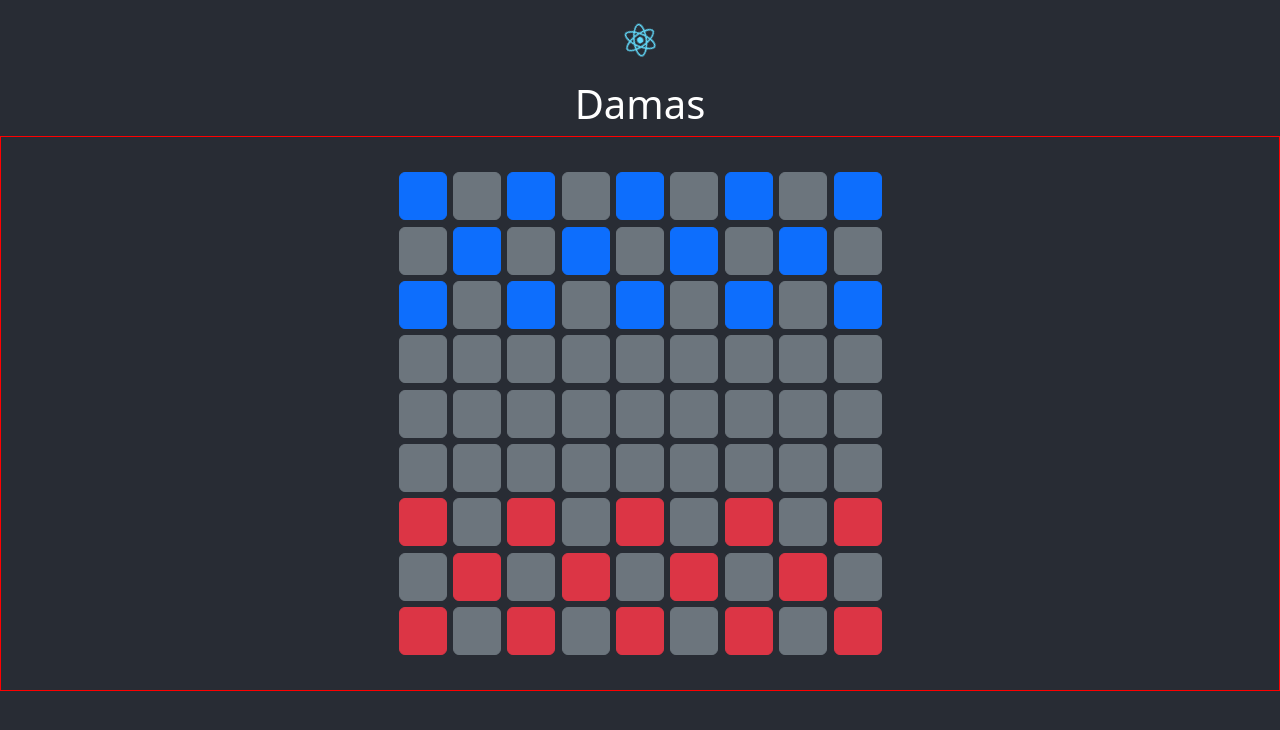
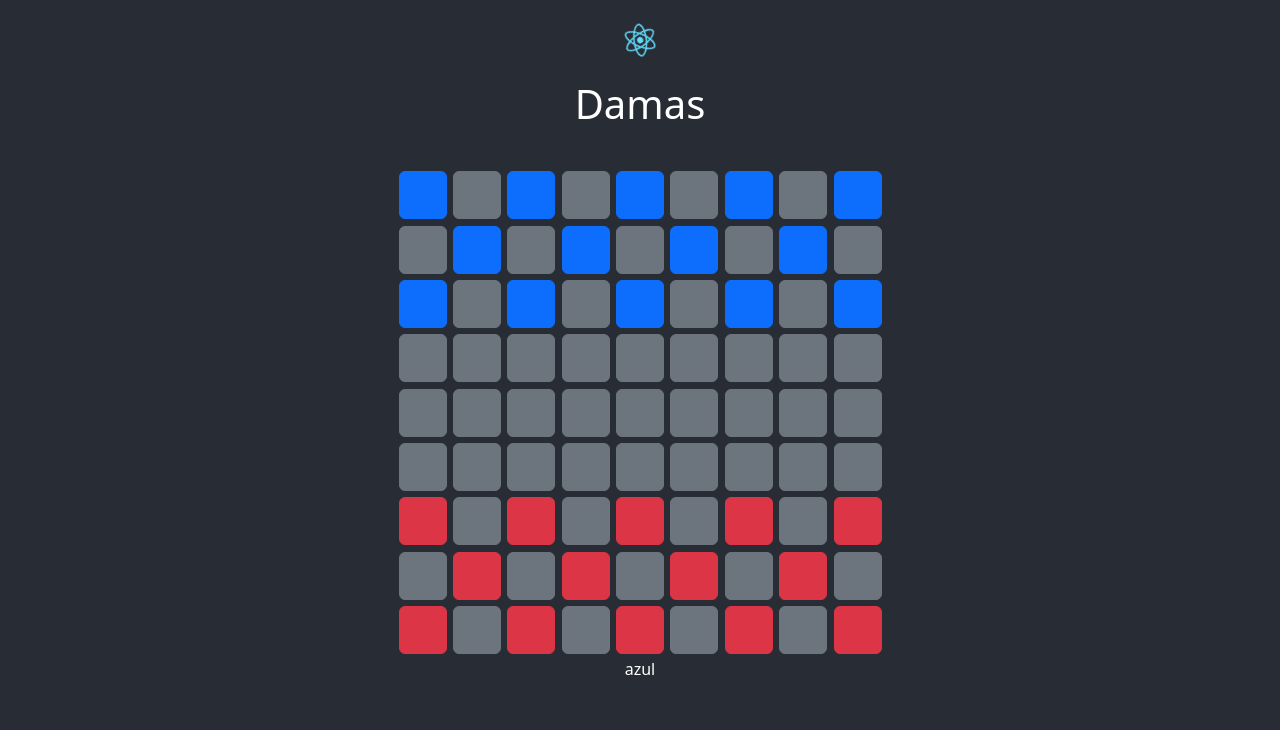
Before and after one commit to sandrocardona/dwec3trimestre, a React (Create React App) app in the folder REACT/damas/: page / in a window 1280 px wide. Shown: the top 730 px of the page. Built offline with nearby package versions, Linux system fonts and the light colour scheme.

Commit message:
30 Abril

```diff
--- a/REACT/damas/src/App.css
+++ b/REACT/damas/src/App.css
@@ -39,7 +39,6 @@
 
 .tablero{
   padding: 2rem;
-  border: 1px solid red;
 }
 
 @keyframes App-logo-spin {
--- a/REACT/damas/src/App.js
+++ b/REACT/damas/src/App.js
@@ -13,17 +13,13 @@ function Botonera(props) {
     for (let columna = 0; columna < tableroBase[fila].length; columna++) {
       let indiceAux = fila + columna + 2;
       let clave = [[fila],[columna]];
-      if(fila < 3 || fila > 5){
-        if(indiceAux %2 === 0)
-          if(fila < 3)
-            tableroAuxCol.push(<Button className='btnDama' onClick={() => props.handleClick(clave)} key={clave} color="primary"></Button>)
-          else
-            tableroAuxCol.push(<Button className='btnDama' onClick={() => props.handleClick(clave)} key={clave} color="danger"></Button>)
-        else
-          tableroAuxCol.push(<Button className='btnDama btnGris' key={clave} color="secondary"></Button>)
-      } else {
+
+      if(props.tablero[fila][columna]==1)
+        tableroAuxCol.push(<Button className='btnDama' onClick={() => props.handleClick(clave)} key={clave} color="primary"></Button>)
+      else if(props.tablero[fila][columna]==2)
+        tableroAuxCol.push(<Button className='btnDama' onClick={() => props.handleClick(clave)} key={clave} color="danger"></Button>)
+      else
         tableroAuxCol.push(<Button className='btnDama btnGris' key={clave} color="secondary"></Button>)
-      }
     }
 
     tableroAuxCol.push(<br key={"br" + fila}></br>)
@@ -50,25 +46,76 @@ class App extends Component {
                 [0,0,0,0,0,0,0,0,0],
                 [0,0,0,0,0,0,0,0,0],
               ],
-      jugador: 1,
+      jugador: "azul",
       fichaSeleccionada: false
     }
   }
 
-  click(e){
+  //Ficha Roja
+  moverArriba(){
     let fichaSeleccionadaAux = this.state.fichaSeleccionada;
     fichaSeleccionadaAux = !fichaSeleccionadaAux;
-    console.log("clickado: " + e)
+    console.log("mover arriba");
     console.log(fichaSeleccionadaAux)
 
-    if(fichaSeleccionadaAux){
-      if(e[0]<3){
+    this.setState({fichaSeleccionada:fichaSeleccionadaAux});
+  }
 
+  //Ficha azul
+  moverAbajo(){
+    let turno = this.state.jugador;
+    let nextTurn = "rojo";
+    let fichaSeleccionadaAux = this.state.fichaSeleccionada;
+    fichaSeleccionadaAux = !fichaSeleccionadaAux;
+
+    console.log("mover abajo");
+    console.log("turno de: " + turno);
+    console.log(fichaSeleccionadaAux)
+
+    this.setState({
+      fichaSeleccionada:fichaSeleccionadaAux,
+      jugador:nextTurn
+    });
+  }
+
+  click(e){
+    let copiaTablero = this.state.tablero.slice();
+
+    console.log("clickado: " + e)
+    console.log(this.state.tablero)
+
+/*       copiaTablero[e[0]][e[1]]=0 */
+      if(this.state.jugador=="azul" && copiaTablero[e[0]][e[1]]==1){
+        this.moverAbajo();
+      } else if(this.state.jugador=="azul" && copiaTablero[e[0]][e[1]]==2) {
+        this.moverArriba();
       }
-    }
 
-    this.setState({fichaSeleccionada:fichaSeleccionadaAux})
+    this.setState({
+      tablero:copiaTablero
+    })
   }
+
+  componentWillMount(){
+    let plantilla = this.state.tablero.slice();
+
+    for (let i = 0; i < plantilla.length; i++) {
+      for (let j = 0; j < plantilla[i].length; j++) {
+        let indiceAux = i + j + 2;
+        if(i < 3 || i > 5){
+          if(indiceAux %2 === 0)
+            if(i < 3)
+              plantilla[i][j]=1;
+            else
+              plantilla[i][j]=2;
+          else
+              plantilla[i][j]=0;
+        } else {
+          plantilla[i][j]=0;
+        }
+      }
+  }
+}
 
   render(){
     return (
@@ -79,6 +126,7 @@ class App extends Component {
         <h1>{this.state.titulo}</h1>
         <div className="tablero">
           <Botonera handleClick={(key) => this.click(key)} tablero={this.state.tablero} />
+          <p>{this.state.jugador}</p>
         </div>
       </div>
     );
```
Also changed, not shown: 1 other file (tests, documents, lock files or other folders).
